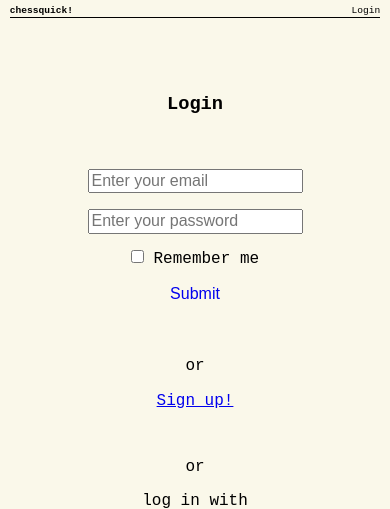
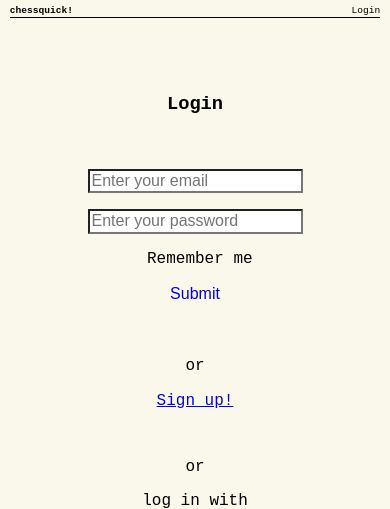
Before and after one commit to mosegontar/chessquick, a Flask app: page /login in a window 390 px wide. Shown: the top 509 px of the page. Run offline with Flask 2, Linux system fonts and the light colour scheme; some libraries are stand-ins or nearby versions; some web fonts are replaced.

Commit message:
Set input -webkit-appearance: none; for small screens

```diff
--- a/chessquick/static/css/chessquick.css
+++ b/chessquick/static/css/chessquick.css
@@ -18,6 +18,10 @@ body {
     nav span#menu_page_title a {text-align: center;}
     .saved_games {display: block; font-size: 75%;}
     div.buttons button {width: 20%;}
+    input {
+        -webkit-appearance: none;
+        -webkit-border-radius: 0;
+    }
 }
 
 /* Nav */
```
